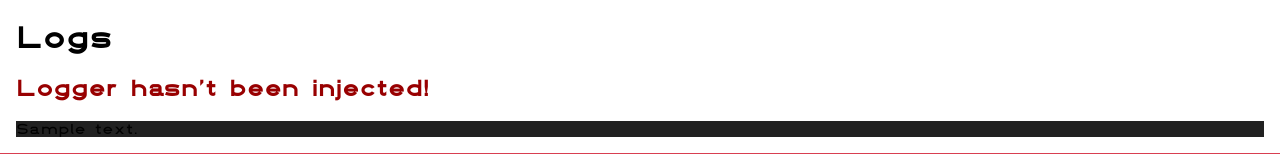
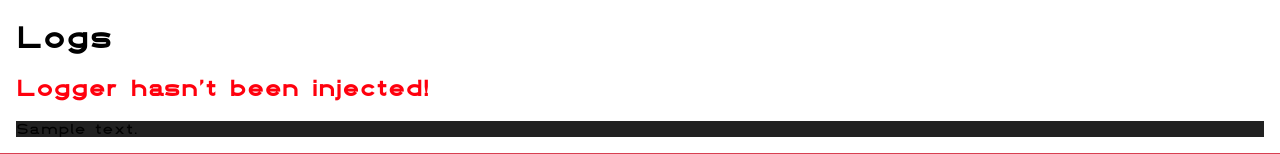
Before and after one commit to AlbertUnruh/SSD-roster, a Python web app: template SSD_Roster/templates/logs.html in a window 1280 px wide. Shown: the part 48-202 px from the top of the page. Run offline with Jinja, Linux system fonts and the light colour scheme; the template is opened without the code that fills it: most values are stand-ins (such as "Sample title", 1, 10 or a date in 2020).

Commit message:
update `danger` and `error`

```diff
--- a/SSD_Roster/static/style.css
+++ b/SSD_Roster/static/style.css
@@ -38,10 +38,10 @@ footer {
   color: #8ffe09;
 }
 .danger {
-  color: #980001;
+  color: #ff000d;
 }
 .error {
-  color: #6a0001;
+  color: #feb308;
 }
 
 .closeable {
```
